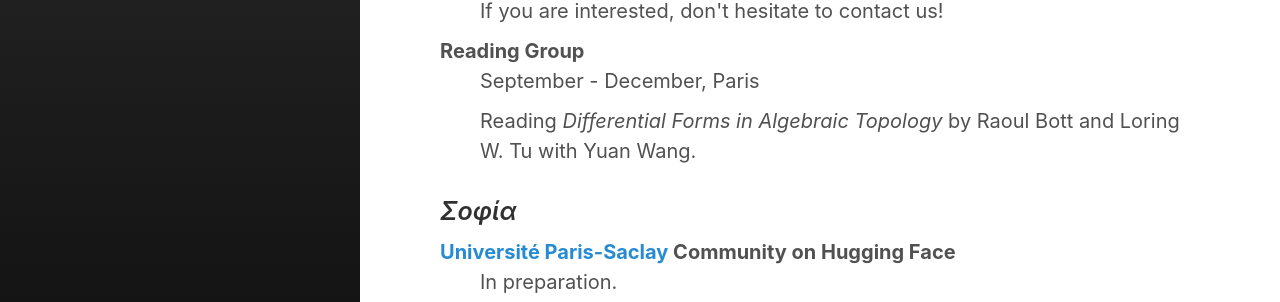
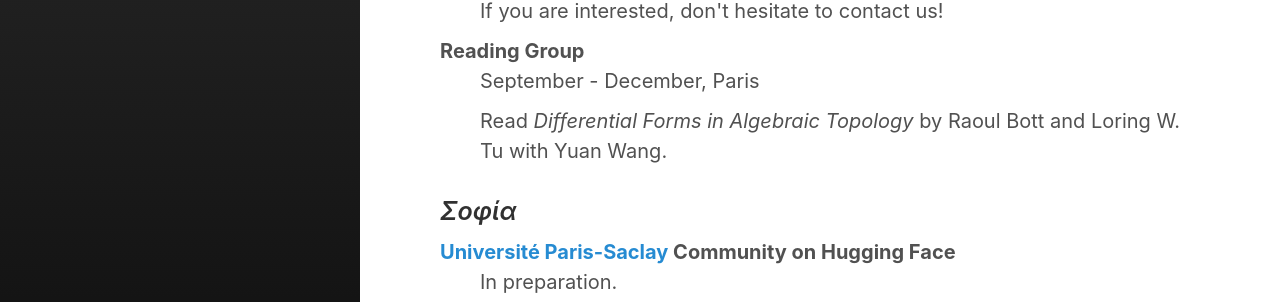
Before and after one commit to Roimex/Roimex.github.io, a Jekyll site: the page built from pages/activities.md, in a window 1280 px wide and 1388 px high. Shown: the part 453-755 px from the top of the window. Built offline with Jekyll 4.4.1, drawn with Linux system fonts in a browser that asks for light colours.

Commit message:
Update activities.md

```diff
--- a/pages/activities.md
+++ b/pages/activities.md
@@ -21,7 +21,7 @@ order: 3
 
   <dt>Reading Group</dt>
   <dd>September - December, Paris</dd>
-  <dd>Reading <i>Differential Forms in Algebraic Topology</i> by Raoul Bott and Loring W. Tu with Yuan Wang.</dd>
+  <dd>Read <i>Differential Forms in Algebraic Topology</i> by Raoul Bott and Loring W. Tu with Yuan Wang.</dd>
 </dl>
 
 <h3><i>Σοφία</i></h3>
```
